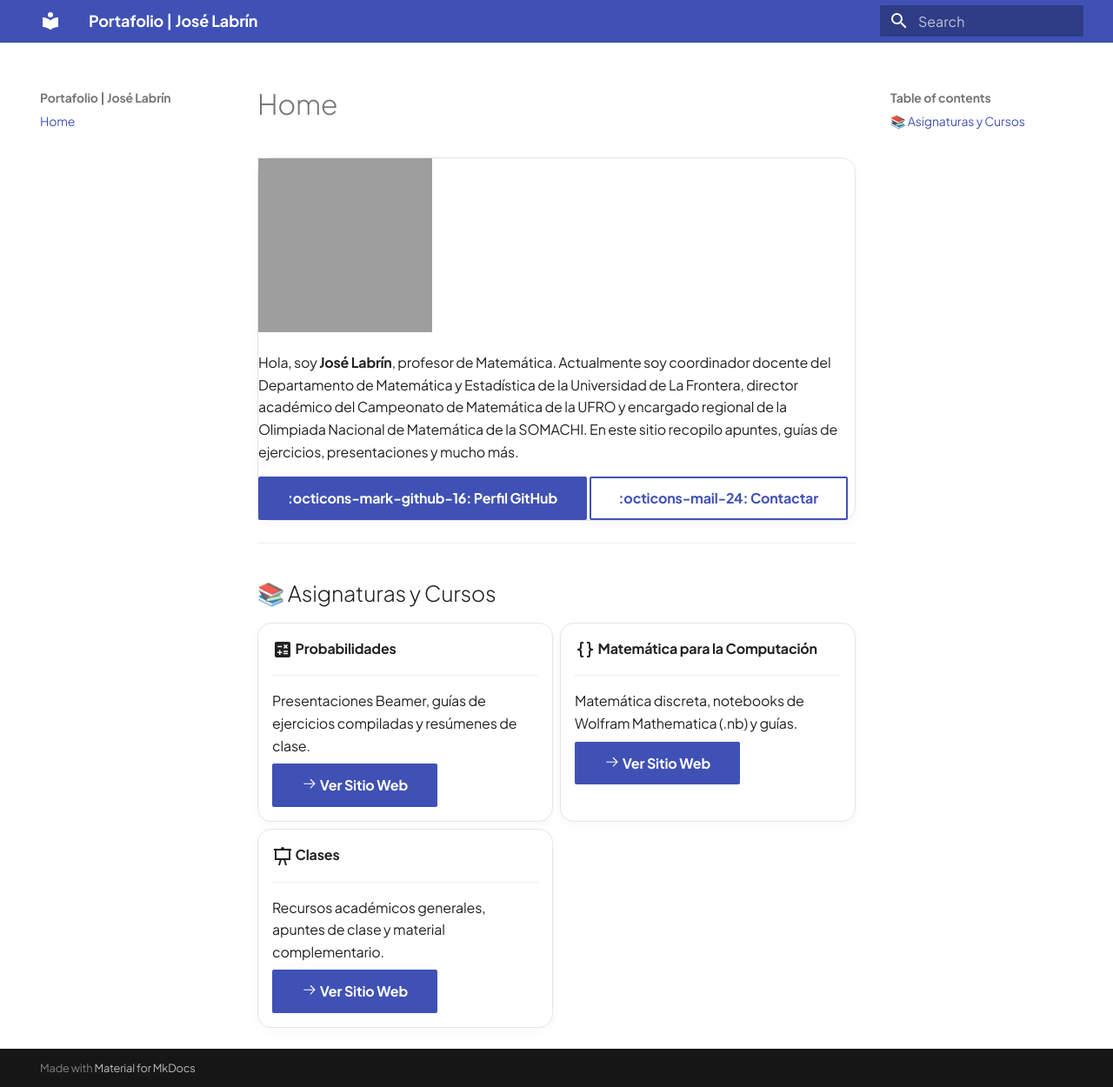
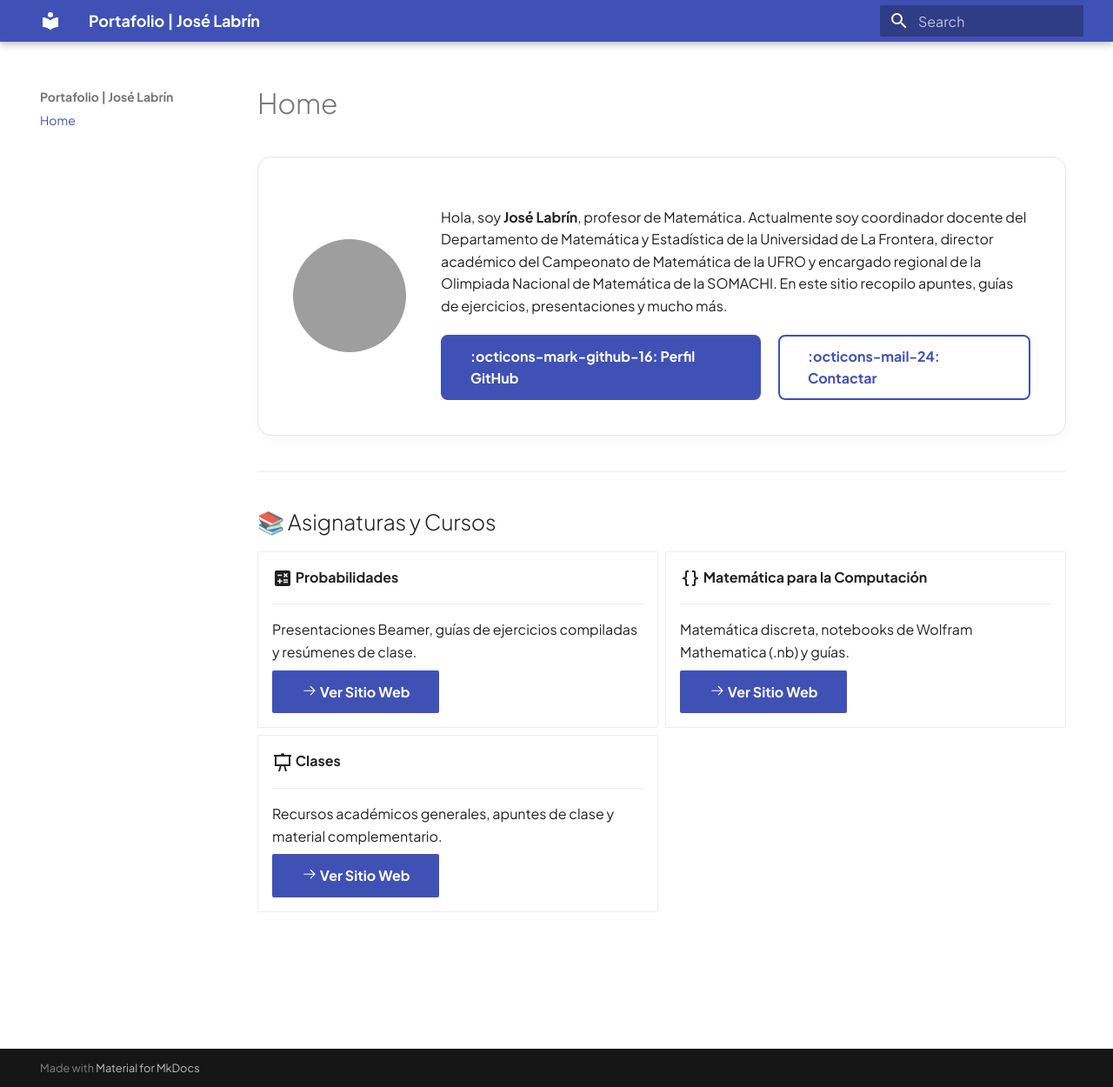
Before and after one commit to jlabrinp/jlabrinp.github.io, an MkDocs documentation site: the page built from docs/index.md, in a window 1280 px wide and 1250 px high. Shown: the whole window at 87% size. Built offline with MkDocs 1.6.1 and Material for MkDocs 9.7.7, drawn with Linux system fonts in a browser that asks for light colours; grey boxes are pictures that could not be loaded.

Commit message:
Refactor custom CSS for hero card and layout
Removed unused styles and added new styles for hero card and profile image.

```diff
--- a/docs/stylesheets/custom.css
+++ b/docs/stylesheets/custom.css
@@ -1,75 +1,45 @@
-/* Importar fuente personalizada si deseas un acabado más fino */
-@import url('https://fonts.googleapis.com/css2?family=Plus+Jakarta+Sans:wght@400;500;600;700&display=swap');
-
-/* ===================================================
-   PALETA ESTILO KIMI (Modo Claro)
-   =================================================== */
-[data-md-color-scheme="default"] {
-  /* Fondos suaves / Cream */
-  --md-default-bg-color: #fcfbf9;
-  --md-default-bg-color--page: #f6f4f0;
-
-  /* Textos principal y secundario */
-  --md-default-fg-color: #1f2123;
-  --md-default-fg-color--light: #525860;
-  --md-default-fg-color--lighter: #828a95;
-
-  /* Encabezados y barras de navegación */
-  --md-primary-fg-color: #1f2123;
-  --md-primary-fg-color--dark: #141517;
-  --md-primary-bg-color: #ffffff;
-
-  /* Color de acento / Botones de acción */
-  --md-accent-fg-color: #4f46e5;
-  --md-accent-fg-color--transparent: rgba(79, 70, 229, 0.1);
-
-  /* Bordes suaves */
-  --md-typeset-table-color: #e5e2dc;
+/* Ocultar barra lateral derecha (Table of contents) */
+.md-sidebar--secondary {
+  display: none !important;
 }
 
-/* ===================================================
-   PALETA ESTILO KIMI (Modo Oscuro)
-   =================================================== */
-[data-md-color-scheme="slate"] {
-  /* Fondos oscuros minimalistas */
-  --md-default-bg-color: #121315;
-  --md-default-bg-color--page: #1a1c1e;
-
-  /* Textos en modo oscuro */
-  --md-default-fg-color: #eceee0;
-  --md-default-fg-color--light: #a3a8b0;
-
-  /* Encabezados oscuros */
-  --md-primary-fg-color: #1a1c1e;
-  --md-primary-bg-color: #eceee0;
-
-  /* Color de acento */
-  --md-accent-fg-color: #6366f1;
+/* Extender el contenido al ancho completo */
+.md-content {
+  max-width: 100% !important;
 }
 
-/* ===================================================
-   AJUSTES TIPOGRÁFICOS Y TARJETAS
-   =================================================== */
-body, .md-typeset {
-  font-family: 'Plus Jakarta Sans', -apple-system, BlinkMacSystemFont, sans-serif;
-  letter-spacing: -0.011em;
+/* Tarjeta principal (Hero Card) */
+.hero-card {
+  display: flex;
+  align-items: center;
+  gap: 2rem;
+  background-color: #ffffff;
+  padding: 2rem;
+  border-radius: 16px;
+  border: 1px solid #e8e5df;
+  box-shadow: 0 4px 12px rgba(0, 0, 0, 0.03);
+  margin-bottom: 2rem;
 }
 
-.md-header {
-  border-bottom: 1px solid var(--md-typeset-table-color);
-  box-shadow: none !important;
+.profile-img {
+  width: 130px;
+  height: 130px;
+  border-radius: 50%;
+  object-fit: cover;
+  flex-shrink: 0;
 }
 
-/* Tarjetas con bordes redondeados y sombra sutil */
-.hero-card, .md-typeset .grid.cards > ul > li {
-  background-color: #ffffff;
-  border: 1px solid #e8e5df !important;
-  border-radius: 16px !important;
-  box-shadow: 0 4px 12px rgba(0, 0, 0, 0.03) !important;
+.hero-bio {
+  flex: 1;
 }
 
-[data-md-color-scheme="slate"] .hero-card,
-[data-md-color-scheme="slate"] .md-typeset .grid.cards > ul > li {
-  background-color: #1a1c1e;
-  border-color: #2a2d32 !important;
+.hero-links {
+  display: flex;
+  gap: 1rem;
+  margin-top: 1rem;
 }
+
+/* Estilos de botones */
+.hero-links .md-button {
+  border-radius: 8px;
+}
```
